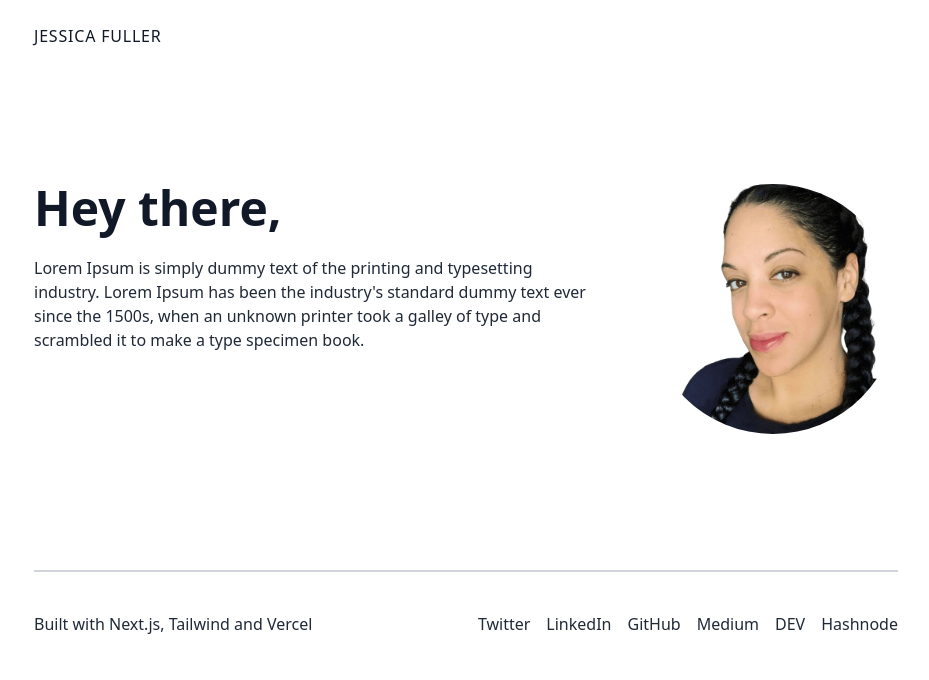
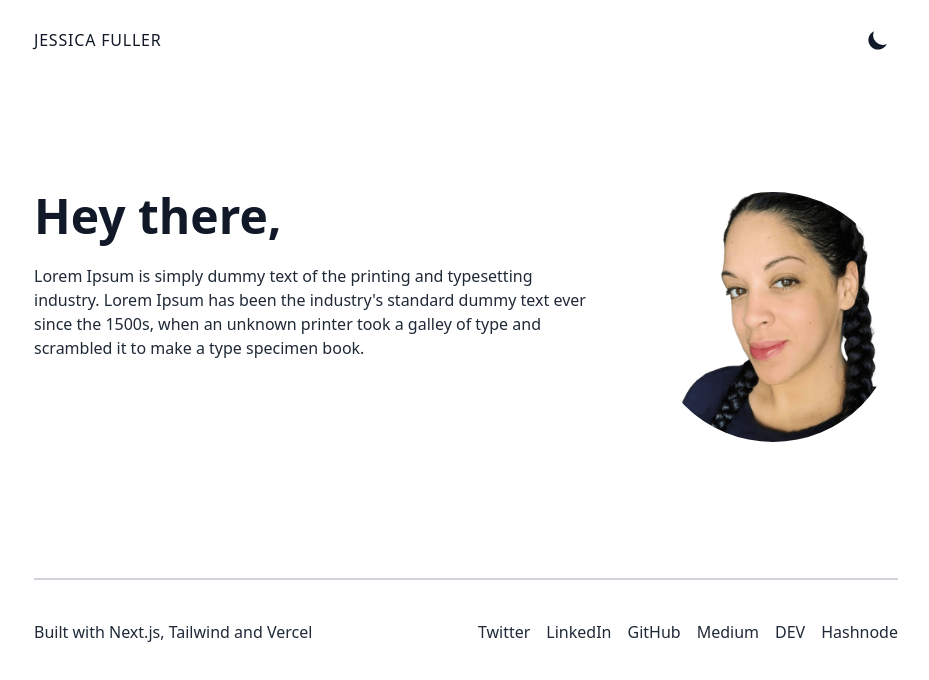
Before and after one commit to jessicafuller808/portfolio, a Next.js app: page / in a window 1280 px wide. Shown: the top 680 px of the page, without its empty margins (174-1103 px from the left). Built offline with nearby package versions, Linux system fonts and the light colour scheme.

Commit message:
added a toggle between light and darkmode

```diff
--- a/components/Navigation.js
+++ b/components/Navigation.js
@@ -1,4 +1,5 @@
 import Link from "next/link"
+import ThemeSwitch from './ThemeSwitch';
 //import React from "react"
 
 const Navigation = () => {
@@ -8,6 +9,7 @@
                 <Link href="/" className={"font-medium tracking-wider transition-colors text-gray-900 hover:text-sky-500 uppercase dark:text-white"}>
                         Jessica Fuller
                 </Link>
+                <ThemeSwitch/>
             </div>
         </div>
     )
--- /dev/null
+++ b/components/ThemeSwitch.js
@@ -0,0 +1,38 @@
+import { useEffect, useState } from 'react'
+import { useTheme } from 'next-themes'
+
+const ThemeSwitch = () => {
+    const [mounted, setMounted] = useState(false)
+    const { theme, setTheme, resolvedTheme } = useTheme()
+
+    // When mounted on client, now we can show the UI
+    useEffect(() => setMounted(true), [])
+
+    return (
+        <button
+            aria-label="Toggle Dark Mode"
+            type="button"
+            className="w-8 h-8 p-1 ml-1 mr-1 rounded sm:ml-4"
+            onClick={() => setTheme(theme === 'dark' || resolvedTheme === 'dark' ? 'light' : 'dark')}
+        >
+            <svg
+                xmlns="http://www.w3.org/2000/svg"
+                viewBox="0 0 20 20"
+                fill="currentColor"
+                className="text-gray-900 dark:text-gray-100"
+            >
+                {mounted && (theme === 'dark' || resolvedTheme === 'dark') ? (
+                    <path
+                        fillRule="evenodd"
+                        d="M10 2a1 1 0 011 1v1a1 1 0 11-2 0V3a1 1 0 011-1zm4 8a4 4 0 11-8 0 4 4 0 018 0zm-.464 4.95l.707.707a1 1 0 001.414-1.414l-.707-.707a1 1 0 00-1.414 1.414zm2.12-10.607a1 1 0 010 1.414l-.706.707a1 1 0 11-1.414-1.414l.707-.707a1 1 0 011.414 0zM17 11a1 1 0 100-2h-1a1 1 0 100 2h1zm-7 4a1 1 0 011 1v1a1 1 0 11-2 0v-1a1 1 0 011-1zM5.05 6.464A1 1 0 106.465 5.05l-.708-.707a1 1 0 00-1.414 1.414l.707.707zm1.414 8.486l-.707.707a1 1 0 01-1.414-1.414l.707-.707a1 1 0 011.414 1.414zM4 11a1 1 0 100-2H3a1 1 0 000 2h1z"
+                        clipRule="evenodd"
+                    />
+                ) : (
+                    <path d="M17.293 13.293A8 8 0 016.707 2.707a8.001 8.001 0 1010.586 10.586z" />
+                )}
+            </svg>
+        </button>
+    )
+}
+
+export default ThemeSwitch
--- a/package.json
+++ b/package.json
@@ -7,6 +7,7 @@
   },
   "dependencies": {
     "next": "latest",
+    "next-themes": "^0.2.1",
     "react": "18.2.0",
     "react-dom": "18.2.0"
   },
--- a/pages/_app.tsx
+++ b/pages/_app.tsx
@@ -2,15 +2,18 @@
 import 'tailwindcss/tailwind.css'
 import Navigation from "../components/Navigation";
 import Footer from "../components/Footer";
+import { ThemeProvider } from 'next-themes'
 import type { AppProps } from 'next/app'
 
 
 function MyApp({ Component, pageProps }: AppProps) {
   return(
     <>
+    <ThemeProvider attribute="class" enableSystem={false}>
     <Navigation/>
     <Component {...pageProps} />
     <Footer />
+    </ThemeProvider>
     </>
   )
 }
--- a/tailwind.config.js
+++ b/tailwind.config.js
@@ -1,5 +1,8 @@
 /** @type {import('tailwindcss').Config} */
 module.exports = {
+  mode: 'jit',
+  purge: ['./pages/**/*.{js,ts,jsx,tsx}', './components/**/*.{js,ts,jsx,tsx}'],
+  darkMode: 'class', // or 'media' or 'class'
   content: [
     './pages/**/*.{js,ts,jsx,tsx}',
     './components/**/*.{js,ts,jsx,tsx}',
```
Also changed, not shown: 1 other file (tests, documents, lock files or other folders).
